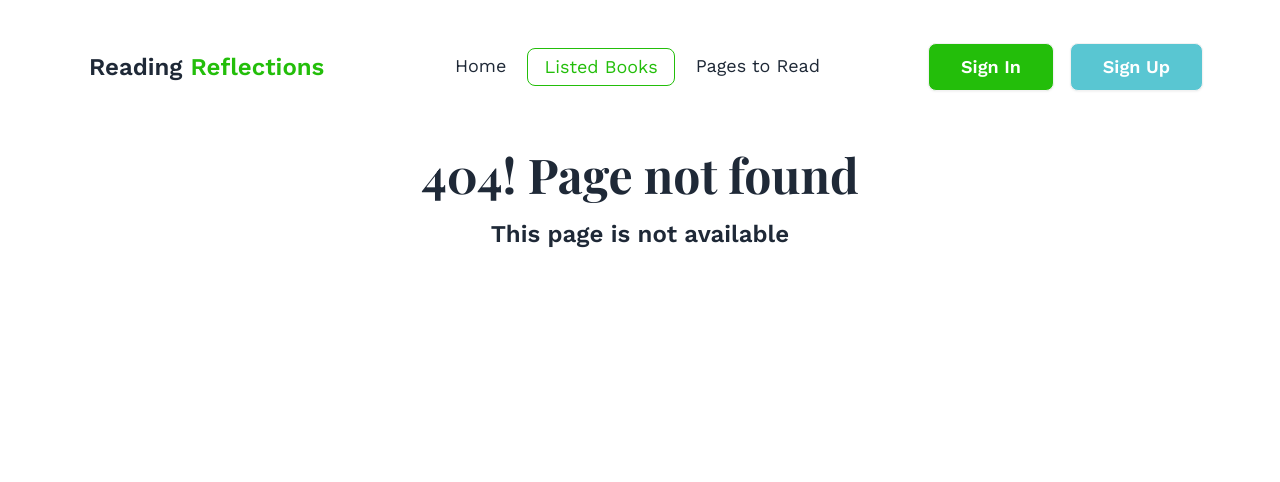
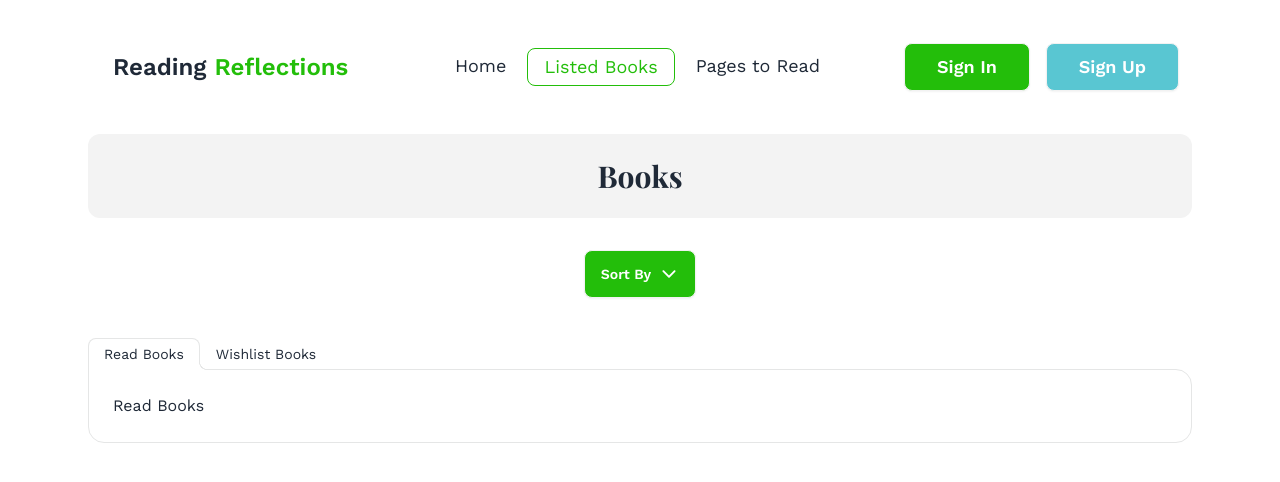
Before and after one commit to maasajal/Reading-Reflections, a React (Vite) app: page /listed-books in a window 1280 px wide. Before the commit this address had no page. Shown: the top 482 px of the page. Built offline with nearby package versions, Linux system fonts and the light colour scheme; a web font is replaced by a local one.

Commit message:
Listed Books component added to the project

```diff
--- a/src/components/Banner/Banner.jsx
+++ b/src/components/Banner/Banner.jsx
@@ -1,3 +1,5 @@
+import { Link } from "react-router-dom";
+
 const Banner = () => {
   return (
     <>
@@ -8,9 +10,11 @@ const Banner = () => {
               Books to freshen up your
               <span className=" text-[#23BE0A]"> bookshelf</span>
             </h1>
-            <button className="btn px-8 bg-[#23BE0A] text-white">
-              View The List
-            </button>
+            <Link to="/listed-books">
+              <button className="btn px-8 bg-[#23BE0A] text-white hover:bg-[#23BE0A]">
+                View The List
+              </button>
+            </Link>
           </div>
           <img
             src="./images/banner_book.png"
--- a/src/components/Home/Home.jsx
+++ b/src/components/Home/Home.jsx
@@ -3,7 +3,7 @@ import Books from "../Books/Books";
 
 const Home = () => {
   return (
-    <div className="px-4 md:px-6">
+    <div>
       <Banner />
       <Books />
     </div>
--- /dev/null
+++ b/src/components/ListedBooks/ListedBooks.jsx
@@ -0,0 +1,47 @@
+import { IoIosArrowDown } from "react-icons/io";
+const ListedBooks = () => {
+  return (
+    <>
+      <div className="text-center">
+        <h2 className="text-3xl font-bold my-8 bg-[#1313130D] py-6 rounded-xl">
+          Books
+        </h2>
+        <button className="btn bg-[#23BE0A] text-white">
+          Sort By <IoIosArrowDown className="text-xl" />{" "}
+        </button>
+      </div>
+
+      <div role="tablist" className="tabs tabs-lifted my-10">
+        <input
+          type="radio"
+          name="books"
+          role="tab"
+          className="tab"
+          aria-label="Read Books"
+          checked
+        />
+        <div
+          role="tabpanel"
+          className="tab-content bg-base-100 border-base-300 rounded-box p-6"
+        >
+          Read Books
+        </div>
+
+        <input
+          type="radio"
+          name="books"
+          role="tab"
+          className="tab"
+          aria-label="Wishlist Books"
+        />
+        <div
+          role="tabpanel"
+          className="tab-content bg-base-100 border-base-300 rounded-box p-6"
+        >
+          Wishlist Books
+        </div>
+      </div>
+    </>
+  );
+};
+export default ListedBooks;
--- a/src/components/Root/Root.jsx
+++ b/src/components/Root/Root.jsx
@@ -4,7 +4,7 @@ import Header from "../Header/Header";
 const Root = () => {
   return (
     <>
-      <div className="max-w-6xl mx-auto lg:my-8">
+      <div className="max-w-6xl mx-auto lg:my-8 px-4 md:px-6">
         <Header />
         <Outlet />
       </div>
--- a/src/main.jsx
+++ b/src/main.jsx
@@ -5,6 +5,7 @@ import { createBrowserRouter, RouterProvider } from "react-router-dom";
 import Root from "./components/Root/Root";
 import Home from "./components/Home/Home";
 import ErrorPage from "./components/ErrorPage/ErrorPage";
+import ListedBooks from "./components/ListedBooks/ListedBooks";
 const router = createBrowserRouter([
   {
     path: "/",
@@ -15,6 +16,10 @@ const router = createBrowserRouter([
         path: "/",
         element: <Home />,
       },
+      {
+        path: "/listed-books",
+        element: <ListedBooks />,
+      },
     ],
   },
 ]);
```
